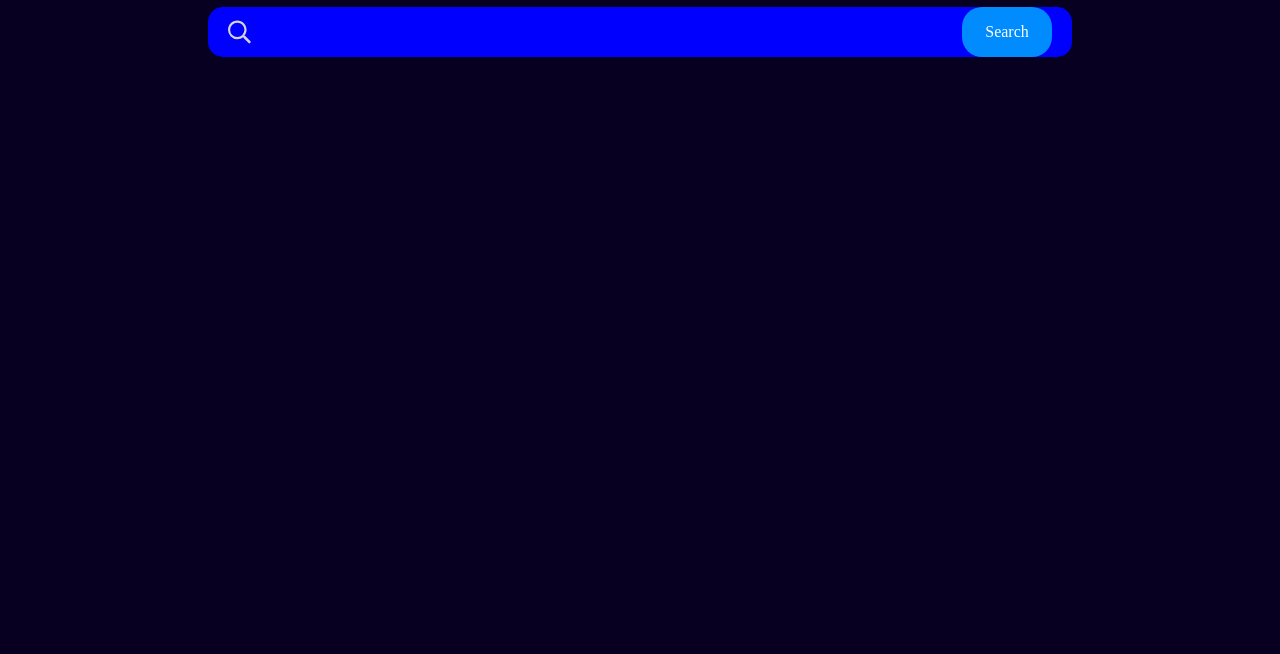
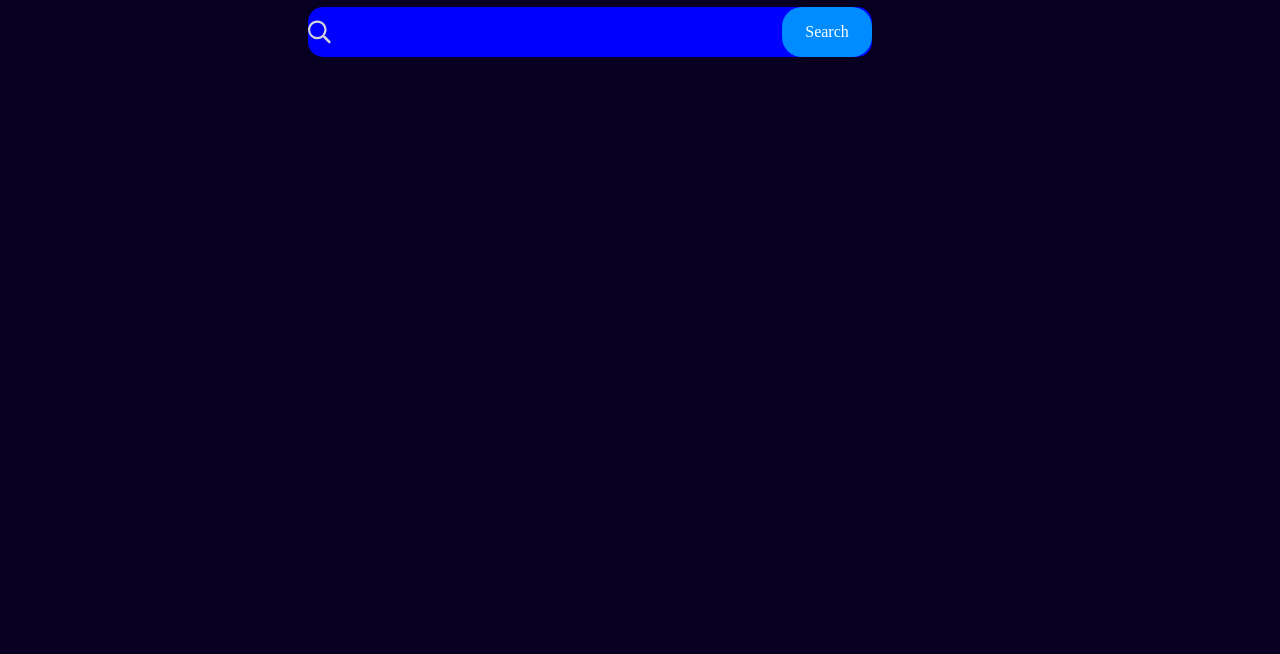
Before and after one commit to thicien/weather-app, a plain HTML site: page index.html in a window 1280 px wide. Shown: the part 146-800 px from the top of the page. Drawn offline with Linux system fonts and the light colour scheme.

Commit message:
This part has ended

```diff
--- a/index.html
+++ b/index.html
@@ -38,10 +38,11 @@
         }
         .search {
            background-color: blue;
-           margin: 0 200px;
+           margin-left: 300px;
+           margin-right: 400px;
            height: 50px;
            border-radius: 15px;
-           padding: 0 20px;
+           padding: 0 0px;
            display: flex;
            align-items: center;
            justify-content: space-between;
@@ -61,7 +62,6 @@
            display: flex;
            align-items: center;
            justify-content: center;
-           cursor: pointer;
         }
 
 
```
